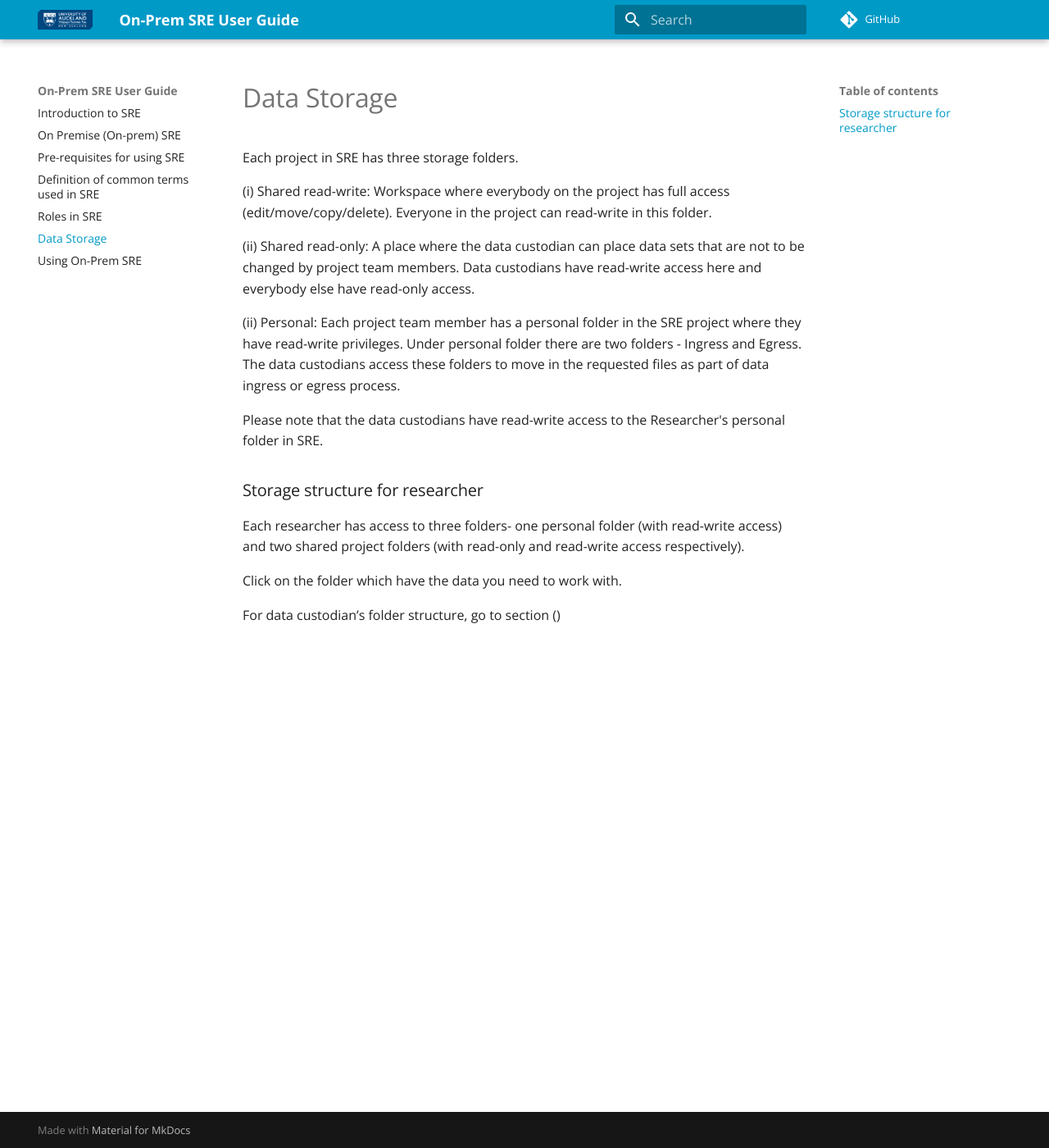
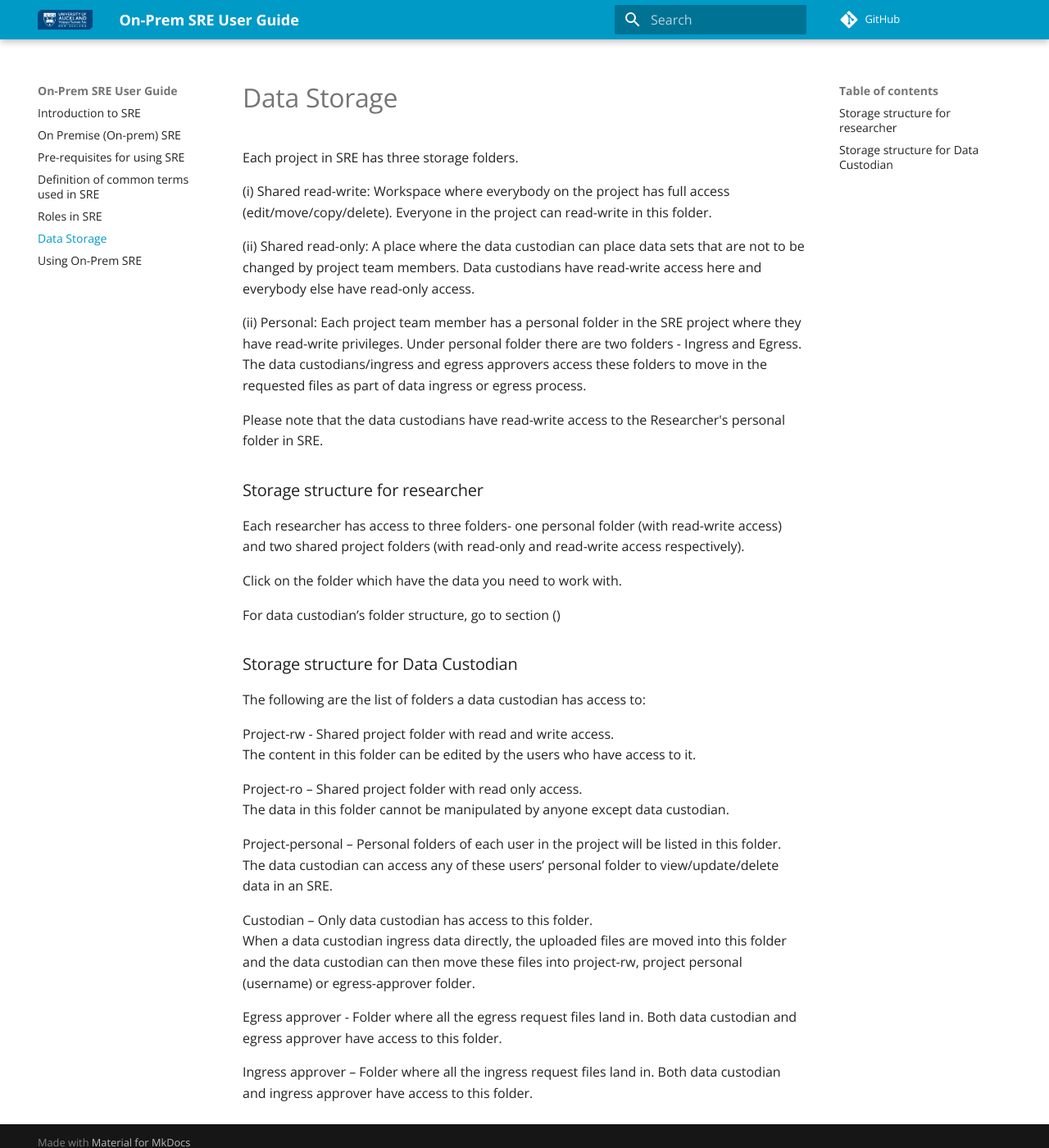
Before and after one commit to UoA-eResearch/On-Prem-SRE-UserGuide, an MkDocs documentation site: the page built from docs/Data_Storage.md, in a window 1280 px wide and 1400 px high. Shown: the whole window at 82% size. Built offline with MkDocs 1.6.1 and Material for MkDocs 9.7.7, drawn with Linux system fonts in a browser that asks for light colours; comment, search, counter and statistics services are not loaded.

Commit message:
Update Data_Storage.md

```diff
--- a/docs/Data_Storage.md
+++ b/docs/Data_Storage.md
@@ -6,7 +6,7 @@ Each project in SRE has three storage folders.
 
 (ii) Shared read-only: A place where the data custodian can place data sets that are not to be changed by project team members. Data custodians have read-write access here and everybody else have read-only access.
 
-(ii) Personal: Each project team member has a personal folder in the SRE project where they have read-write privileges. Under personal folder there are two folders - Ingress and Egress. The data custodians access these folders to move in the requested files as part of data ingress or egress process.
+(ii) Personal: Each project team member has a personal folder in the SRE project where they have read-write privileges. Under personal folder there are two folders - Ingress and Egress. The data custodians/ingress and egress approvers access these folders to move in the requested files as part of data ingress or egress process.
 
 Please note that the data custodians have read-write access to the Researcher's personal folder in SRE.
 
@@ -17,3 +17,25 @@ Each researcher has access to three folders- one personal folder (with read-writ
 Click on the folder which have the data you need to work with.
 
 For data custodian’s folder structure, go to section ()
+
+### Storage structure for Data Custodian
+
+The following are the list of folders a data custodian has access to:
+
+Project-rw - Shared project folder with read and write access.
+The content in this folder can be edited by the users who have access to it.
+
+Project-ro – Shared project folder with read only access.
+The data in this folder cannot be manipulated by anyone except data custodian.
+
+Project-personal – Personal folders of each user in the project will be listed in this folder.
+The data custodian can access any of these users’ personal folder to view/update/delete data in an SRE.
+
+Custodian – Only data custodian has access to this folder.
+When a data custodian ingress data directly, the uploaded files are moved into this folder and the data custodian can then move these files into project-rw, project personal (username) or egress-approver folder.
+
+Egress approver - Folder where all the egress request files land in.
+Both data custodian and egress approver have access to this folder.
+
+Ingress approver – Folder where all the ingress request files land in.
+Both data custodian and ingress approver have access to this folder.
```
